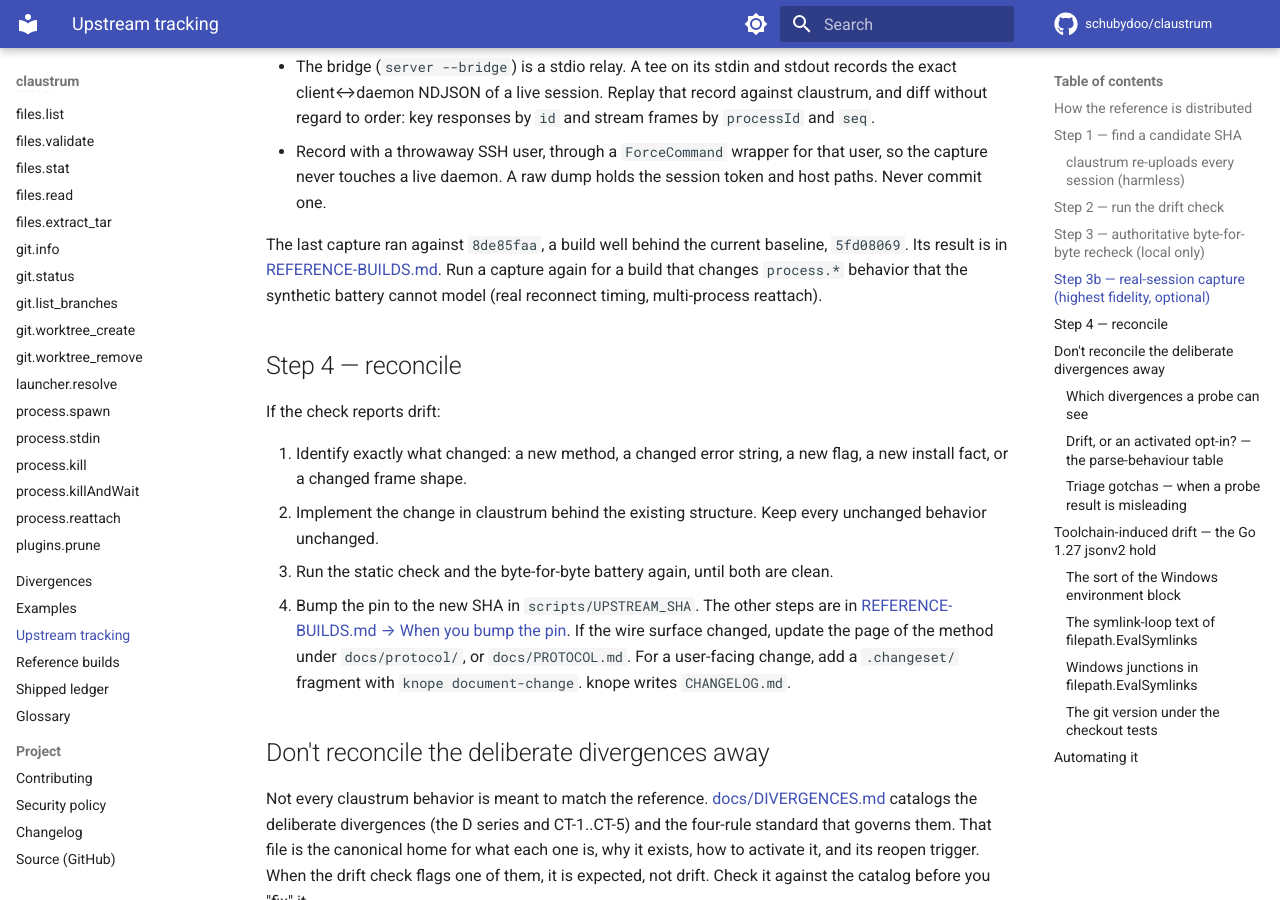
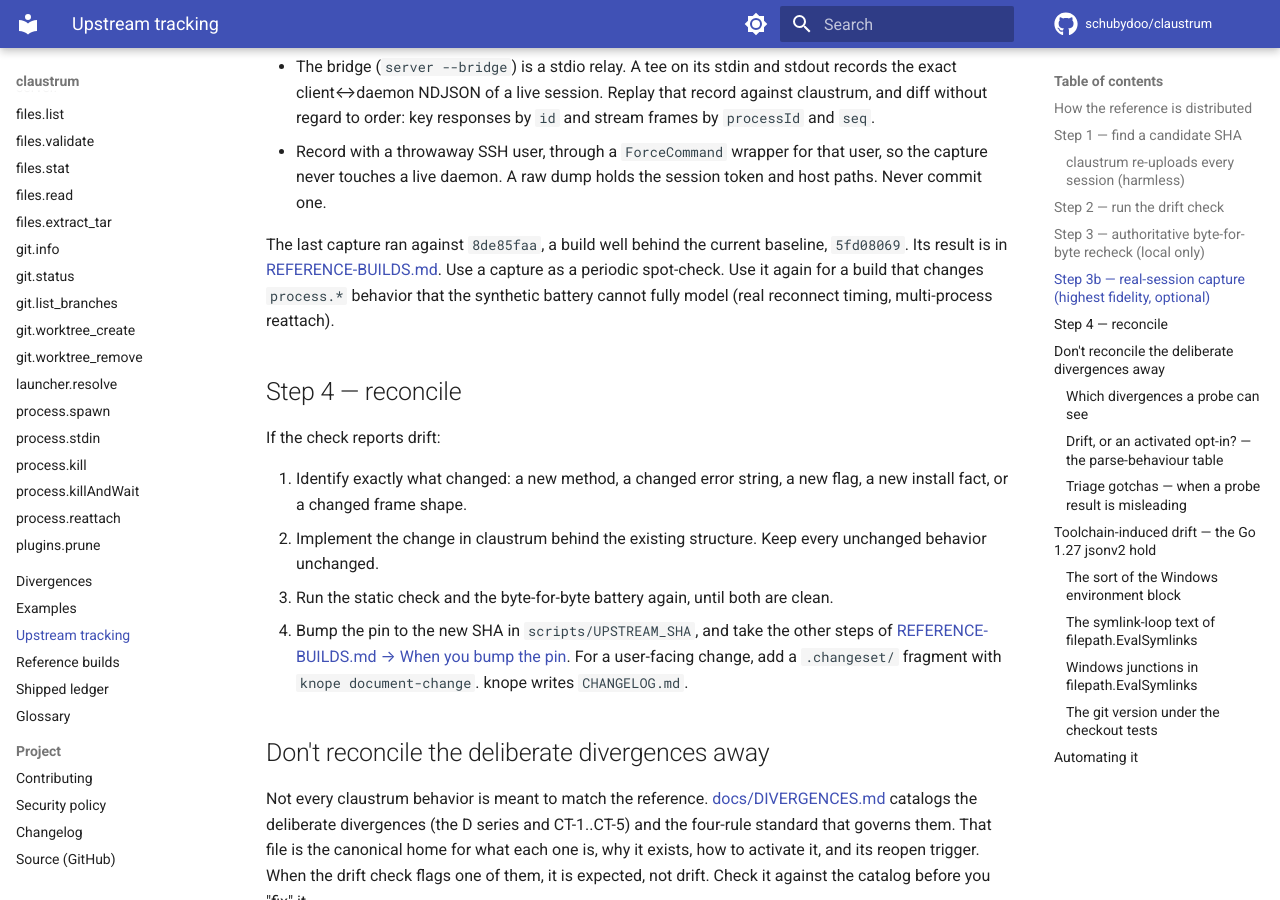
Before and after one commit to schubydoo/claustrum, an MkDocs documentation site: the page built from docs/UPSTREAM-TRACKING.md, in a window 1280 px wide and 900 px high, scrolled down 2650 px. Built offline with MkDocs 1.6.1 and Material for MkDocs 9.7.7, drawn with Linux system fonts in a browser that asks for light colours; comment, search, counter and statistics services are not loaded; some of the changed text lies outside the part shown.

Commit message:
docs: answer the review of the process and toolchain cut
Co-Authored-By: Claude Opus 5.5 <noreply@anthropic.com>

```diff
--- a/docs/UPSTREAM-TRACKING.md
+++ b/docs/UPSTREAM-TRACKING.md
@@ -31,7 +31,8 @@ sources, easiest first:
    `JSON.parse('{"version":"<sha>","manifest":{…},"baseUrl":".../claude-ssh-releases"}')`
    literal inside `resources/app.asar` holds the pinned SHA and the six checksums
    and sizes. A parallel literal pins the CLI (`claude-code-releases`). Its
-   `baseUrl` can end in `/rc/<sha>`, so match the bucket by path segment. Two scripts read the literal offline:
+   `baseUrl` can end in `/rc/<sha>`, so match the bucket by path segment. Two
+   scripts read the literal offline:
    - [`scripts/extract-desktop-pin.py`](https://github.com/schubydoo/claustrum/blob/main/scripts/extract-desktop-pin.py)
      reads it from a Linux `.deb`, a Windows `.nupkg` or a macOS `.zip`.
    - [`scripts/latest-desktop-sha.py`](https://github.com/schubydoo/claustrum/blob/main/scripts/latest-desktop-sha.py)
@@ -52,8 +53,8 @@ sources, easiest first:
 
 The client runs `--version` on `~/.claude/remote/srv/<pinned-sha>/server`. For a
 `--version` output that matches `/claude-ssh\s+(\S+)/` with the pinned SHA as that
-token, it skips the upload. The stock claustrum line holds no such match, so the client sends the daemon again by SFTP every
-session. That is not drift: the version line is CLI stdout, not a frame. The
+token, it skips the upload. The stock claustrum line holds no such match, so the
+client sends the daemon again by SFTP every session. That is not drift: the version line is CLI stdout, not a frame. The
 daemon that runs at the end is still claustrum. The
 opt-in `version-override` ([CT-3](DIVERGENCES.md#ct-3)) stops the re-upload. See
 [PROTOCOL.md → `-version`](PROTOCOL.md#-version).
@@ -118,9 +119,10 @@ of the real desktop client:
 
 The last capture ran against `8de85faa`, a build well behind the current
 baseline, `5fd08069`. Its result is in
-[REFERENCE-BUILDS.md](REFERENCE-BUILDS.md#8de85faaa11694321e937499a18c7ab88f37c76c-2026-05-21). Run a capture again for a build that changes `process.*`
-behavior that the synthetic battery cannot model (real reconnect timing,
-multi-process reattach).
+[REFERENCE-BUILDS.md](REFERENCE-BUILDS.md#8de85faaa11694321e937499a18c7ab88f37c76c-2026-05-21).
+Use a capture as a periodic spot-check. Use it again for a build that changes
+`process.*` behavior that the synthetic battery cannot fully model (real
+reconnect timing, multi-process reattach).
 
 ## Step 4 — reconcile
 
@@ -132,12 +134,10 @@ If the check reports drift:
    unchanged behavior unchanged.
 3. Run the static check and the byte-for-byte battery again, until both are
    clean.
-4. Bump the pin to the new SHA in `scripts/UPSTREAM_SHA`. The other steps are in
-   [REFERENCE-BUILDS.md → When you bump the pin](REFERENCE-BUILDS.md#when-you-bump-the-pin).
-   If the wire surface changed, update the page of the method under
-   `docs/protocol/`, or `docs/PROTOCOL.md`. For a user-facing change, add a
-   `.changeset/` fragment with `knope document-change`. knope writes
-   `CHANGELOG.md`.
+4. Bump the pin to the new SHA in `scripts/UPSTREAM_SHA`, and take the other
+   steps of [REFERENCE-BUILDS.md → When you bump the pin](REFERENCE-BUILDS.md#when-you-bump-the-pin).
+   For a user-facing change, add a `.changeset/` fragment with
+   `knope document-change`. knope writes `CHANGELOG.md`.
 
 ## Don't reconcile the deliberate divergences away
 
@@ -532,10 +532,9 @@ its frame bytes from Go's `encoding/json`
 the reference stays the same.
 
 Go 1.27 does that. It turns on the `jsonv2` GOEXPERIMENT by default, and the v2
-`Marshal` renders an invalid UTF-8 byte as the literal U+FFFD character (bytes `EF BF BD`). Go 1.26
-and earlier emit the six-ASCII
-`\ufffd` escape. The build pinned
-today, `5fd08069`, carries a go1.25.14 stamp (`go version` on the binary), as
+`Marshal` renders an invalid UTF-8 byte as the literal U+FFFD character (bytes
+`EF BF BD`). Go 1.26 and earlier emit the six-ASCII `\ufffd` escape. The build
+pinned today, `5fd08069`, carries a go1.25.14 stamp (`go version` on the binary), as
 `89cb6289` does. So it emits the same escape. `files.read` puts raw file bytes
 into `content`, so under Go 1.27 every read of a file with a non-UTF-8 byte
 diverges from the reference. `TestInheritedInvalidUTF8BecomesReplacementChar` and
```
Also changed, not shown: other parts of docs/UPSTREAM-TRACKING.md (+1 -1 lines).
